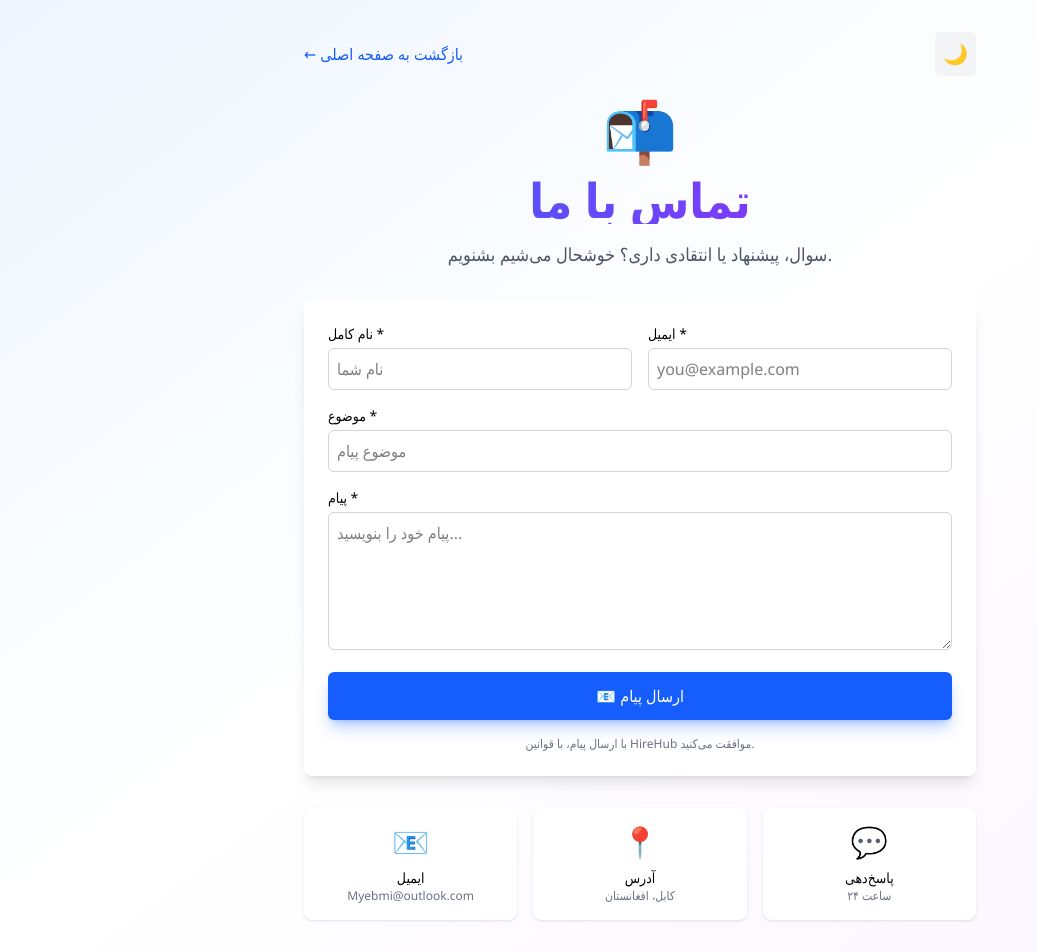
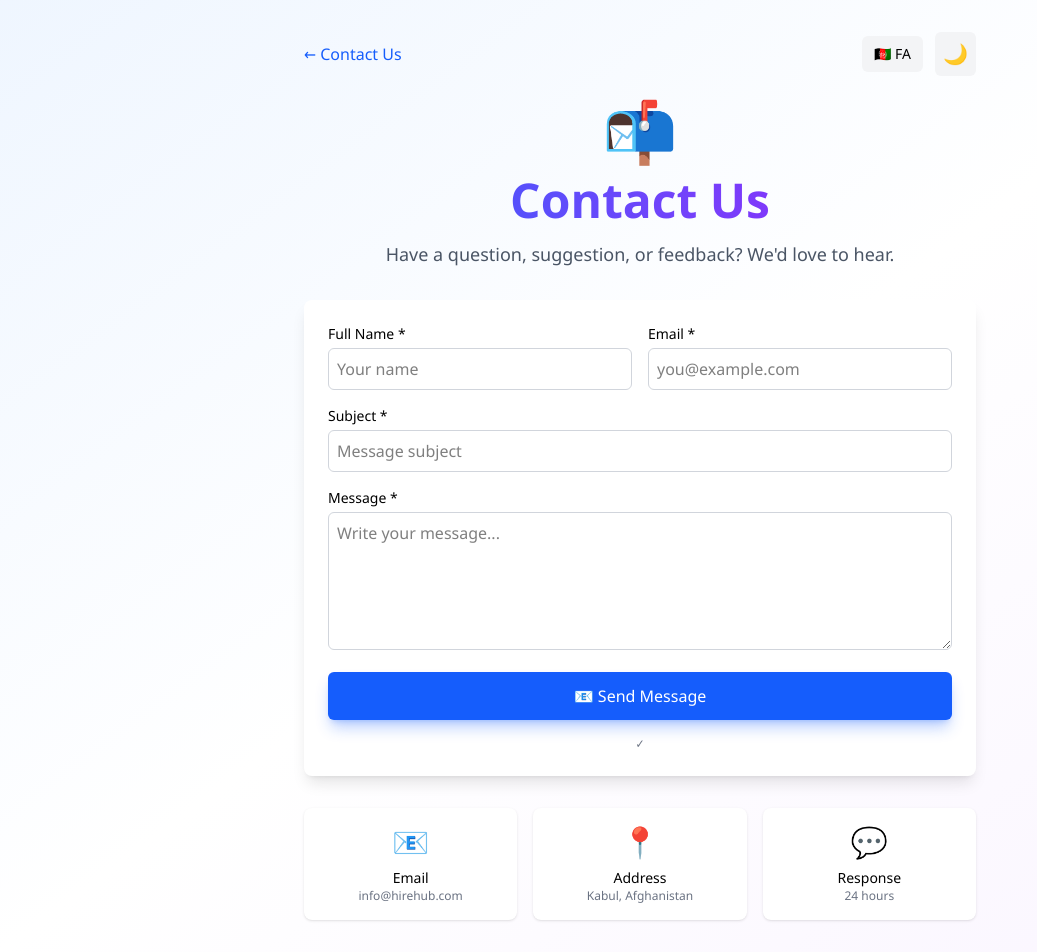
Before and after one commit to Myebmi/Hirehub, a Next.js app: page /en/contact in a window 1280 px wide. Shown: the whole page, without its empty margins (0-1037 px from the left). Built offline with nearby package versions, Linux system fonts and the light colour scheme; no server answers.

Commit message:
feat: complete i18n translation

```diff
--- a/src/app/[locale]/contact/ContactForm.tsx
+++ b/src/app/[locale]/contact/ContactForm.tsx
@@ -1,10 +1,13 @@
 "use client"
 
 import { useState } from "react"
+import { useTranslations } from "next-intl"
 import { toast } from "sonner"
 import { sendContactMessage } from "@/actions/contact"
 
 export default function ContactForm() {
+  const t = useTranslations("contact")
+  const tCommon = useTranslations("common")
   const [error, setError] = useState("")
   const [loading, setLoading] = useState(false)
   const [success, setSuccess] = useState(false)
@@ -18,15 +21,15 @@ export default function ContactForm() {
     const result = await sendContactMessage(formData)
 
     if (result.success) {
-      toast.success("پیام شما با موفقیت ارسال شد! 🎉", {
-        description: "به‌زودی با شما تماس می‌گیریم.",
+      toast.success(t("successTitle"), {
+        description: t("successMessage"),
       })
       setSuccess(true)
       ;(e.target as HTMLFormElement).reset()
     } else {
-      setError(result.error || "خطایی رخ داد")
-      toast.error("خطا در ارسال پیام", {
-        description: result.error || "لطفاً دوباره تلاش کنید",
+      setError(result.error || t("errorGeneric"))
+      toast.error(t("errorGeneric"), {
+        description: result.error,
       })
     }
     setLoading(false)
@@ -37,16 +40,16 @@ export default function ContactForm() {
       <div className="animate-scale-in rounded-lg bg-white p-8 text-center shadow dark:bg-gray-800">
         <div className="mb-4 text-6xl">✅</div>
         <h2 className="mb-2 text-2xl font-bold dark:text-white">
-          پیام شما ارسال شد!
+          {t("successTitle")}
         </h2>
         <p className="mb-6 text-gray-600 dark:text-gray-400">
-          ممنون از پیام شما. به‌زودی با شما تماس می‌گیریم.
+          {t("successMessage")}
         </p>
         <button
           onClick={() => setSuccess(false)}
           className="rounded-md bg-blue-600 px-6 py-2 text-white shadow-lg shadow-blue-600/30 transition-all duration-300 hover:bg-blue-700 hover:shadow-xl active:scale-95"
         >
-          ارسال پیام جدید
+          {t("newMessage")}
         </button>
       </div>
     )
@@ -64,7 +67,7 @@ export default function ContactForm() {
             htmlFor="name"
             className="block text-sm font-medium dark:text-gray-300"
           >
-            نام کامل *
+            {t("name")} *
           </label>
           <input
             id="name"
@@ -72,7 +75,7 @@ export default function ContactForm() {
             type="text"
             required
             className="mt-1 w-full rounded-md border border-gray-300 p-2 focus:border-blue-500 focus:outline-none dark:border-gray-600 dark:bg-gray-700 dark:text-white dark:placeholder-gray-400"
-            placeholder="نام شما"
+            placeholder={t("namePlaceholder")}
           />
         </div>
 
@@ -82,7 +85,7 @@ export default function ContactForm() {
             htmlFor="email"
             className="block text-sm font-medium dark:text-gray-300"
           >
-            ایمیل *
+            {t("email")} *
           </label>
           <input
             id="email"
@@ -90,7 +93,7 @@ export default function ContactForm() {
             type="email"
             required
             className="mt-1 w-full rounded-md border border-gray-300 p-2 focus:border-blue-500 focus:outline-none dark:border-gray-600 dark:bg-gray-700 dark:text-white dark:placeholder-gray-400"
-            placeholder="you@example.com"
+            placeholder={t("emailPlaceholder")}
           />
         </div>
       </div>
@@ -101,7 +104,7 @@ export default function ContactForm() {
           htmlFor="subject"
           className="block text-sm font-medium dark:text-gray-300"
         >
-          موضوع *
+          {t("subject")} *
         </label>
         <input
           id="subject"
@@ -109,7 +112,7 @@ export default function ContactForm() {
           type="text"
           required
           className="mt-1 w-full rounded-md border border-gray-300 p-2 focus:border-blue-500 focus:outline-none dark:border-gray-600 dark:bg-gray-700 dark:text-white dark:placeholder-gray-400"
-          placeholder="موضوع پیام"
+          placeholder={t("subjectPlaceholder")}
         />
       </div>
 
@@ -119,7 +122,7 @@ export default function ContactForm() {
           htmlFor="message"
           className="block text-sm font-medium dark:text-gray-300"
         >
-          پیام *
+          {t("message")} *
         </label>
         <textarea
           id="message"
@@ -127,7 +130,7 @@ export default function ContactForm() {
           required
           rows={5}
           className="mt-1 w-full rounded-md border border-gray-300 p-2 focus:border-blue-500 focus:outline-none dark:border-gray-600 dark:bg-gray-700 dark:text-white dark:placeholder-gray-400"
-          placeholder="پیام خود را بنویسید..."
+          placeholder={t("messagePlaceholder")}
         />
       </div>
 
@@ -142,11 +145,11 @@ export default function ContactForm() {
         disabled={loading}
         className="w-full rounded-md bg-blue-600 p-3 text-white shadow-lg shadow-blue-600/30 transition-all duration-300 hover:bg-blue-700 hover:shadow-xl hover:shadow-blue-600/50 active:scale-95 disabled:opacity-50"
       >
-        {loading ? "در حال ارسال..." : "📧 ارسال پیام"}
+        {loading ? t("sending") : `📧 ${t("send")}`}
       </button>
 
       <p className="text-center text-xs text-gray-500 dark:text-gray-400">
-        با ارسال پیام، با قوانین HireHub موافقت می‌کنید.
+        ✓
       </p>
     </form>
   )
--- a/src/app/[locale]/contact/page.tsx
+++ b/src/app/[locale]/contact/page.tsx
@@ -1,18 +1,21 @@
 import type { Metadata } from "next"
-import Link from "next/link"
+import { getTranslations } from "next-intl/server"
+import { Link } from "@/i18n/navigation"
 import ContactForm from "./ContactForm"
 import ThemeToggle from "@/components/ThemeToggle"
+import LanguageSwitcher from "@/components/LanguageSwitcher"
 
-export const metadata: Metadata = {
-  title: "تماس با ما",
-  description: "با تیم HireHub در تماس باشید. سوالات، پیشنهادات و انتقادات خود را با ما در میان بگذارید.",
-  openGraph: {
-    title: "تماس با ما | HireHub",
-    description: "با تیم HireHub در تماس باشید",
-  },
+export async function generateMetadata(): Promise<Metadata> {
+  const t = await getTranslations("contact")
+  return {
+    title: t("title"),
+    description: t("subtitle"),
+  }
 }
 
-export default function ContactPage() {
+export default async function ContactPage() {
+  const t = await getTranslations("contact")
+
   return (
     <div className="min-h-screen bg-gradient-to-br from-blue-50 via-white to-purple-50 p-4 md:p-6 lg:p-8 dark:from-blue-950/20 dark:via-gray-950 dark:to-purple-950/20">
       <div className="mx-auto max-w-2xl">
@@ -22,19 +25,22 @@ export default function ContactPage() {
             href="/"
             className="text-blue-600 hover:underline dark:text-blue-400"
           >
-            ← بازگشت به صفحه اصلی
+            ← {t("title")}
           </Link>
-          <ThemeToggle />
+          <div className="flex items-center gap-3">
+            <LanguageSwitcher />
+            <ThemeToggle />
+          </div>
         </div>
 
         {/* Title */}
         <div className="animate-fade-in mb-8 text-center">
           <div className="mb-4 text-6xl">📬</div>
           <h1 className="bg-gradient-to-r from-blue-600 to-purple-600 bg-clip-text text-4xl font-bold text-transparent md:text-5xl">
-            تماس با ما
+            {t("title")}
           </h1>
           <p className="mt-4 text-lg text-gray-600 dark:text-gray-400">
-            سوال، پیشنهاد یا انتقادی داری؟ خوشحال می‌شیم بشنویم.
+            {t("subtitle")}
           </p>
         </div>
 
@@ -46,30 +52,30 @@ export default function ContactPage() {
           <div className="rounded-lg bg-white p-4 text-center shadow dark:bg-gray-800">
             <div className="text-3xl">📧</div>
             <div className="mt-2 text-sm font-medium dark:text-gray-300">
-              ایمیل
+              {t("infoEmail")}
             </div>
             <div className="text-xs text-gray-500 dark:text-gray-400">
-              Myebmi@outlook.com
+              info@hirehub.com
             </div>
           </div>
 
           <div className="rounded-lg bg-white p-4 text-center shadow dark:bg-gray-800">
             <div className="text-3xl">📍</div>
             <div className="mt-2 text-sm font-medium dark:text-gray-300">
-              آدرس
+              {t("infoAddress")}
             </div>
             <div className="text-xs text-gray-500 dark:text-gray-400">
-              کابل، افغانستان
+              {t("infoAddressValue")}
             </div>
           </div>
 
           <div className="rounded-lg bg-white p-4 text-center shadow dark:bg-gray-800">
             <div className="text-3xl">💬</div>
             <div className="mt-2 text-sm font-medium dark:text-gray-300">
-              پاسخ‌دهی
+              {t("infoResponse")}
             </div>
             <div className="text-xs text-gray-500 dark:text-gray-400">
-              ۲۴ ساعت
+              {t("infoResponseValue")}
             </div>
           </div>
         </div>
--- a/src/app/[locale]/jobs/[id]/applications/page.tsx
+++ b/src/app/[locale]/jobs/[id]/applications/page.tsx
@@ -78,7 +78,7 @@ export default async function JobApplicationsPage({
                       {app.applicant.email}
                     </p>
                     <p className="mt-1 text-xs text-gray-500 dark:text-gray-400">
-                      تاریخ: {new Date(app.createdAt).toLocaleDateString("fa-IR")}
+                      تاریخ: {new Date(app.createdAt).toLocaleDateString("en-US")}
                     </p>
                   </div>
                   <ApplicationStatusForm
--- a/src/app/[locale]/jobs/[id]/page.tsx
+++ b/src/app/[locale]/jobs/[id]/page.tsx
@@ -130,7 +130,7 @@ export default async function JobDetailPage({
           <div className="mt-6 border-t pt-4 text-sm text-gray-500 dark:border-gray-700 dark:text-gray-400">
             <p>ثبت‌کننده: {job.recruiter.name}</p>
             <p>
-              تاریخ ثبت: {new Date(job.createdAt).toLocaleDateString("fa-IR")}
+              تاریخ ثبت: {new Date(job.createdAt).toLocaleDateString("en-US")}
             </p>
             <p>تعداد متقاضیان: {job._count.applications}</p>
           </div>
--- a/src/app/[locale]/my-applications/page.tsx
+++ b/src/app/[locale]/my-applications/page.tsx
@@ -95,7 +95,7 @@ export default async function MyApplicationsPage() {
                         📍 {app.job.location}
                       </p>
                       <p className="mt-1 text-sm text-gray-500 dark:text-gray-400">
-                        تاریخ درخواست: {new Date(app.createdAt).toLocaleDateString("fa-IR")}
+                        تاریخ درخواست: {new Date(app.createdAt).toLocaleDateString("en-US")}
                       </p>
                     </div>
                     <span
--- a/src/app/[locale]/profile/ProfileForm.tsx
+++ b/src/app/[locale]/profile/ProfileForm.tsx
@@ -2,6 +2,7 @@
 
 import { useState } from "react"
 import { useRouter } from "next/navigation"
+import { useTranslations } from "next-intl"
 import { toast } from "sonner"
 import { updateProfile } from "@/actions/profile"
 
@@ -11,6 +12,7 @@ export default function ProfileForm({
   user: { name: string; email: string }
 }) {
   const router = useRouter()
+  const t = useTranslations("profile")
   const [error, setError] = useState("")
   const [loading, setLoading] = useState(false)
 
@@ -23,13 +25,11 @@ export default function ProfileForm({
     const result = await updateProfile(formData)
 
     if (result.success) {
-      toast.success("پروفایل با موفقیت به‌روزرسانی شد! ✅")
+      toast.success("✅")
       router.refresh()
     } else {
-      setError(result.error || "خطایی رخ داد")
-      toast.error("خطا در به‌روزرسانی", {
-        description: result.error || "لطفاً دوباره تلاش کنید",
-      })
+      setError(result.error || "Error")
+      toast.error("Error", { description: result.error })
     }
     setLoading(false)
   }
@@ -40,7 +40,7 @@ export default function ProfileForm({
       className="space-y-4 rounded-lg bg-white p-6 shadow dark:bg-gray-800"
     >
       <h2 className="text-lg font-semibold dark:text-white">
-        اطلاعات شخصی
+        {t("personalInfo")}
       </h2>
 
       <div>
@@ -48,7 +48,7 @@ export default function ProfileForm({
           htmlFor="name"
           className="block text-sm font-medium dark:text-gray-300"
         >
-          نام کامل
+          {t("name")}
         </label>
         <input
           id="name"
@@ -65,7 +65,7 @@ export default function ProfileForm({
           htmlFor="email"
           className="block text-sm font-medium dark:text-gray-300"
         >
-          ایمیل
+          {t("email")}
         </label>
         <input
           id="email"
@@ -86,9 +86,9 @@ export default function ProfileForm({
       <button
         type="submit"
         disabled={loading}
-        className="w-full rounded-md bg-blue-600 p-2 text-white hover:bg-blue-700 disabled:opacity-50"
+        className="w-full rounded-md bg-blue-600 p-2 text-white shadow-lg shadow-blue-600/30 transition-all duration-300 hover:bg-blue-700 hover:shadow-xl active:scale-95 disabled:opacity-50"
       >
-        {loading ? "در حال ذخیره..." : "ذخیره تغییرات"}
+        {loading ? t("saving") : t("saveChanges")}
       </button>
     </form>
   )
--- a/src/components/LanguageSwitcher.tsx
+++ b/src/components/LanguageSwitcher.tsx
@@ -2,18 +2,35 @@
 
 import { useLocale } from "next-intl"
 import { useRouter, usePathname } from "@/i18n/navigation"
-import { useTransition } from "react"
+import { useTransition, useEffect, useState } from "react"
 
 export default function LanguageSwitcher() {
   const locale = useLocale()
   const router = useRouter()
   const pathname = usePathname()
   const [isPending, startTransition] = useTransition()
+  const [mounted, setMounted] = useState(false)
+
+  useEffect(() => {
+    setMounted(true)
+  }, [])
 
   function switchLocale(newLocale: "fa" | "en") {
     startTransition(() => {
       router.replace(pathname, { locale: newLocale })
     })
+  }
+
+  // ✅ جلوگیری از Hydration Mismatch
+  if (!mounted) {
+    return (
+      <button
+        className="rounded-md bg-gray-100 px-3 py-2 text-sm font-medium dark:bg-gray-800 dark:text-gray-200"
+        aria-label="Switch language"
+      >
+        🌐
+      </button>
+    )
   }
 
   return (
--- a/src/components/ThemeToggle.tsx
+++ b/src/components/ThemeToggle.tsx
@@ -11,6 +11,7 @@ export default function ThemeToggle() {
     setMounted(true)
   }, [])
 
+  // ✅ جلوگیری از Hydration Mismatch
   if (!mounted) {
     return (
       <button
```
Also changed, not shown: src/app/[locale]/profile/ChangePasswordForm.tsx (+13 -11 lines), src/app/[locale]/profile/page.tsx (+16 -9 lines).
